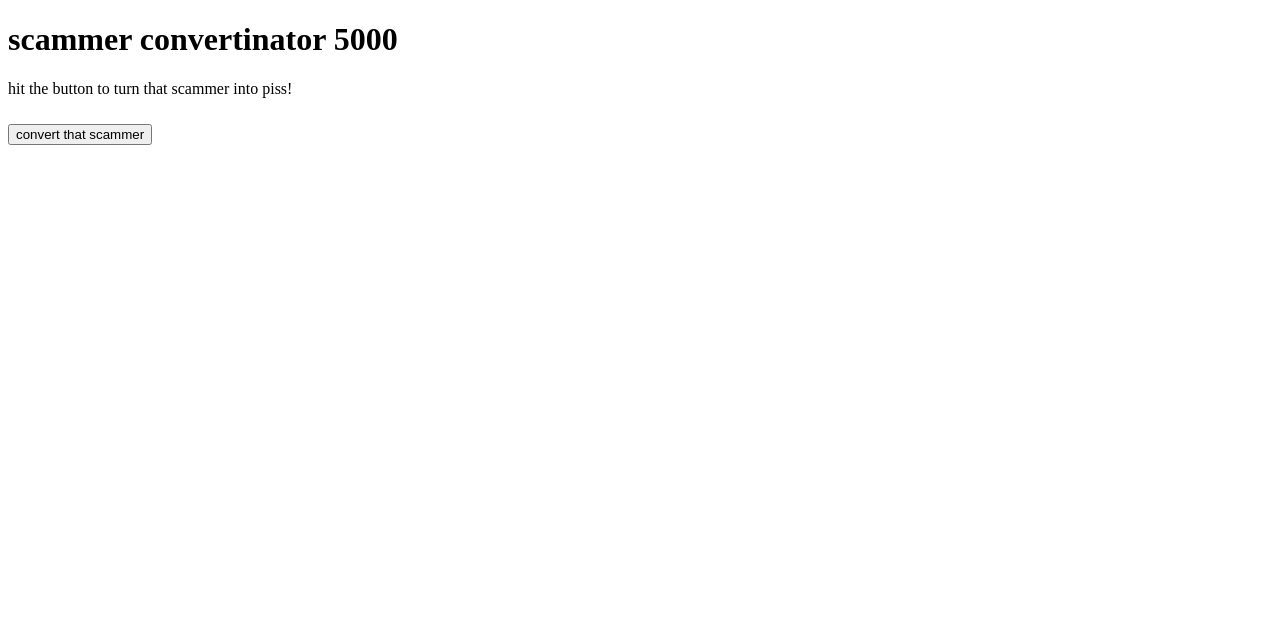
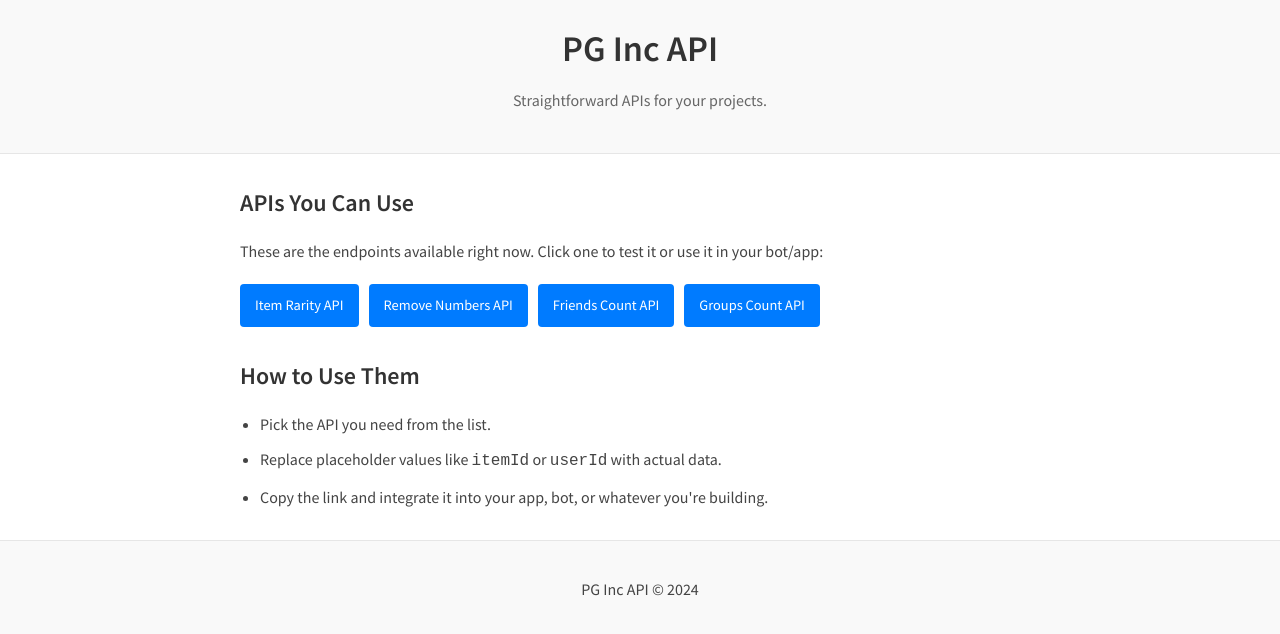
Before and after one commit to c9pz/PG-Inc-API, a Next.js app: page / in a window 1280 px wide. Shown: the top 634 px of the page. Built offline with nearby package versions, Linux system fonts and the light colour scheme.

Commit message:
Update index.js

```diff
--- a/pages/index.js
+++ b/pages/index.js
@@ -1,95 +1,166 @@
-import React, { useState, useEffect } from "react"
+import React from 'react';
 
-function ConvertScammer() {
-  const [isConverted, setIsConverted] = useState(false)
-  const [isBigger, setIsBigger] = useState(false)
-  const [flooding, setFlooding] = useState(false)
-  const [showRestart, setShowRestart] = useState(false)
+const HomePage = () => {
+  return (
+    <>
+      <head>
+        <meta charSet="UTF-8" />
+        <meta name="viewport" content="width=device-width, initial-scale=1.0" />
+        <title>PG Inc API</title>
+        <link
+          href="https://fonts.googleapis.com/css2?family=Source+Sans+Pro:wght@400;600&display=swap"
+          rel="stylesheet"
+        />
+        <style>
+          {`
+            body {
+              font-family: 'Source Sans Pro', sans-serif;
+              background-color: #fff;
+              color: #222;
+              margin: 0;
+              padding: 0;
+              line-height: 1.6;
+            }
 
-  const handleConvert = () => {
-    setIsConverted(true)
-    setTimeout(() => {
-      alert("scammer converted to piss, lmao!")
-    }, 2000)
-  }
+            header {
+              padding: 20px;
+              text-align: center;
+              background-color: #f9f9f9;
+              border-bottom: 1px solid #e6e6e6;
+            }
 
-  const handleBiggerPiss = () => {
-    setIsBigger(true)
-    setTimeout(() => {
-      setFlooding(true)
-    }, 500)
-  }
+            h1 {
+              font-size: 2.25rem;
+              font-weight: 600;
+              margin: 0;
+              color: #333;
+            }
 
-  const handleFloodPiss = () => {
-    setFlooding(true)
-    setTimeout(() => {
-      setShowRestart(true)
-    }, 3000)
-  }
+            p.subtitle {
+              margin-top: 10px;
+              font-size: 1rem;
+              color: #666;
+            }
 
-  const handleRestart = () => {
-    setIsConverted(false)
-    setIsBigger(false)
-    setFlooding(false)
-    setShowRestart(false)
-  }
+            section {
+              max-width: 800px;
+              margin: 30px auto;
+              padding: 0 20px;
+            }
 
-  useEffect(() => {
-    const disableRightClick = (e) => e.preventDefault()
-    const disableShortcuts = (e) => {
-      if (
-        e.ctrlKey &&
-        ["u", "U", "i", "I", "c", "C", "j", "J"].includes(e.key)
-      ) {
-        e.preventDefault()
-      }
-      if ([123].includes(e.keyCode)) {
-        e.preventDefault()
-      }
-    }
-    const disableTextSelection = () => false
-    const disableDragging = (e) => e.preventDefault()
+            h2 {
+              font-size: 1.5rem;
+              font-weight: 600;
+              margin-bottom: 15px;
+              color: #333;
+            }
 
-    document.addEventListener("contextmenu", disableRightClick)
-    document.addEventListener("keydown", disableShortcuts)
-    document.addEventListener("selectstart", disableTextSelection)
-    document.addEventListener("dragstart", disableDragging)
+            p {
+              margin-bottom: 20px;
+              font-size: 1rem;
+              color: #444;
+            }
 
-    return () => {
-      document.removeEventListener("contextmenu", disableRightClick)
-      document.removeEventListener("keydown", disableShortcuts)
-      document.removeEventListener("selectstart", disableTextSelection)
-      document.removeEventListener("dragstart", disableDragging)
-    }
-  }, [])
+            .api-list {
+              display: flex;
+              flex-wrap: wrap;
+              gap: 10px;
+              justify-content: flex-start;
+            }
 
-  return (
-    <div className="container">
-      <h1>scammer convertinator 5000</h1>
-      <p>hit the button to turn that scammer into piss!</p>
-      <div className={`scammer ${isConverted ? "converted" : ""} ${isBigger ? "bigger" : ""} ${flooding ? "flooding" : ""}`}></div>
-      <button onClick={handleConvert} disabled={isConverted}>
-        {isConverted ? "converted!" : "convert that scammer"}
-      </button>
-      {isConverted && !isBigger && (
-        <button onClick={handleBiggerPiss}>bigger piss</button>
-      )}
-      {isBigger && !flooding && (
-        <button onClick={handleFloodPiss}>FLOOD PISS LMAO</button>
-      )}
-      {flooding && (
-        <div className="flood-effect">
-          <div className="piss-liquid"></div>
-        </div>
-      )}
-      {showRestart && (
-        <div>
-          <p>you pissed me off..</p>
-          <button onClick={handleRestart}>Restart</button>
-        </div>
-      )}
-    </div>
-  )
-}
+            .api-link {
+              background-color: #007bff;
+              color: #fff;
+              padding: 10px 15px;
+              border-radius: 4px;
+              text-decoration: none;
+              font-size: 0.9rem;
+              font-weight: 500;
+              transition: background-color 0.2s ease;
+            }
 
-export default ConvertScammer
+            .api-link:hover {
+              background-color: #0056b3;
+            }
+
+            footer {
+              text-align: center;
+              padding: 20px;
+              font-size: 0.9rem;
+              color: #666;
+              background-color: #f9f9f9;
+              border-top: 1px solid #e6e6e6;
+            }
+
+            ul {
+              padding-left: 20px;
+            }
+
+            li {
+              margin-bottom: 10px;
+              font-size: 1rem;
+              color: #444;
+            }
+          `}
+        </style>
+      </head>
+      <body>
+        <header>
+          <h1>PG Inc API</h1>
+          <p className="subtitle">Straightforward APIs for your projects.</p>
+        </header>
+        <section>
+          <h2>APIs You Can Use</h2>
+          <p>These are the endpoints available right now. Click one to test it or use it in your bot/app:</p>
+          <div className="api-list">
+            <a
+              href="https://pg-inc-api.vercel.app/api/rarity?itemId=123456"
+              className="api-link"
+              target="_blank"
+              rel="noopener noreferrer"
+            >
+              Item Rarity API
+            </a>
+            <a
+              href="https://pg-inc-api.vercel.app/api/removeNums?text=Hello123World456"
+              className="api-link"
+              target="_blank"
+              rel="noopener noreferrer"
+            >
+              Remove Numbers API
+            </a>
+            <a
+              href="https://pg-inc-api.vercel.app/api/friendsCount?userId=1"
+              className="api-link"
+              target="_blank"
+              rel="noopener noreferrer"
+            >
+              Friends Count API
+            </a>
+            <a
+              href="https://pg-inc-api.vercel.app/api/groupsCount?userId=1"
+              className="api-link"
+              target="_blank"
+              rel="noopener noreferrer"
+            >
+              Groups Count API
+            </a>
+          </div>
+        </section>
+        <section>
+          <h2>How to Use Them</h2>
+          <ul>
+            <li>Pick the API you need from the list.</li>
+            <li>Replace placeholder values like <code>itemId</code> or <code>userId</code> with actual data.</li>
+            <li>Copy the link and integrate it into your app, bot, or whatever you're building.</li>
+          </ul>
+        </section>
+        <footer>
+          <p>PG Inc API &copy; 2024</p>
+        </footer>
+      </body>
+    </>
+  );
+};
+
+export default HomePage;
```
